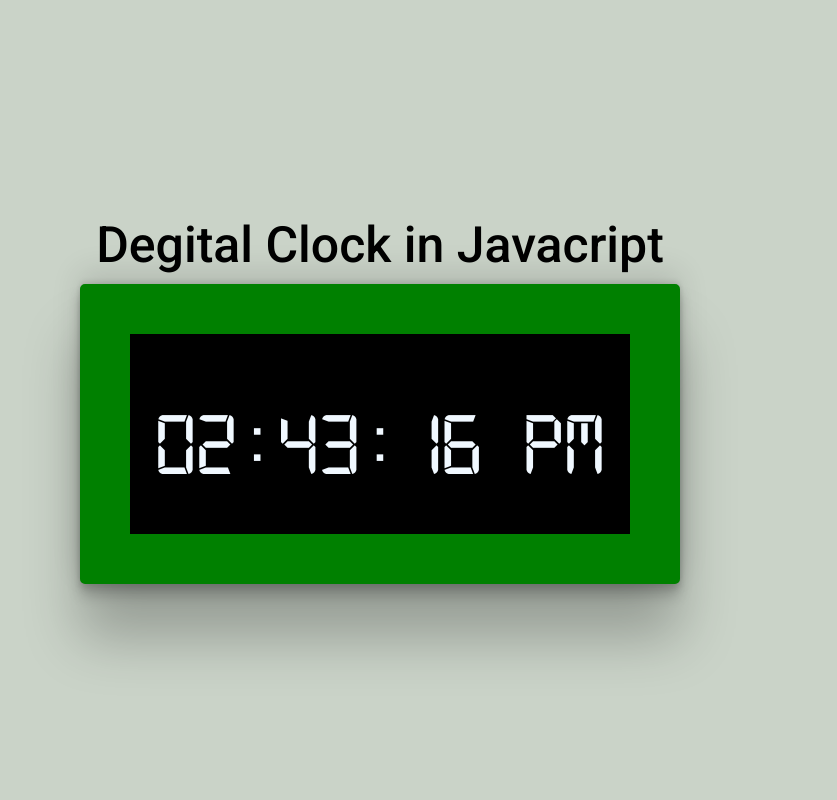
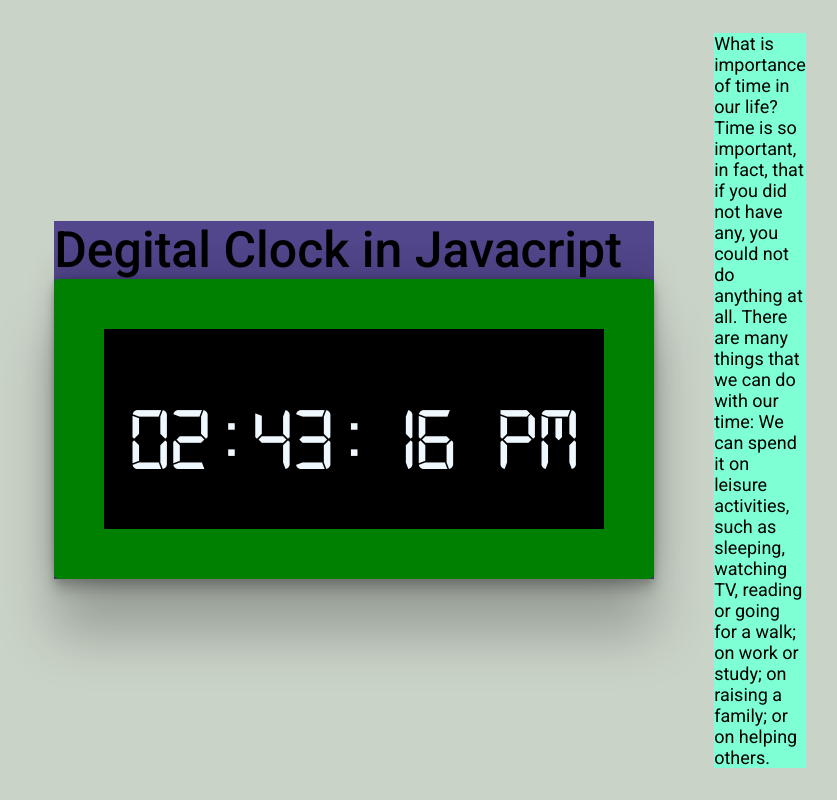
Before and after one commit to YOGESHRAJARAM/challenging_project, a plain HTML site: page digital-clock/index.html in a window 1280 px wide. Shown: the whole page, without its empty margins (20-857 px from the left). Drawn offline with Linux system fonts and the light colour scheme.

Commit message:
adding extra text

```diff
--- a/digital-clock/css/style.css
+++ b/digital-clock/css/style.css
@@ -14,7 +14,7 @@ body{
     width: 100vh;
     background-color: #CAD3C8;
     display: flex;
-    flex-direction: column;
+    flex-direction: row;
     justify-content: center;
     align-items: center;
     user-select: none;
@@ -42,7 +42,16 @@ h2{
     font-family: digital-7;
 
 }
-.page{
+.part1{
+    background-color:rgb(82, 70, 140);
+    margin-left: 100px;
+
+}
+.part2{
     background-color: aquamarine;
-    mask-position: 100,50,;
+    margin-left: 50px;
+    font-family:'Roboto', sans-serif;
+    font-size: large;
+    width: 1000px;
+
 }
--- a/digital-clock/index.html
+++ b/digital-clock/index.html
@@ -5,11 +5,19 @@
         <link rel="stylesheet" href="css/style.css">
     </head>
     <body>
-        <h2> Degital Clock in Javacript</h2>
+        <div class="part1">
 
-            <div class="frame">
-                <div class="clock">Time Start</div>
-            </div>
+         <h2> Degital Clock in Javacript</h2>
+
+         <div class="frame">
+             <div class="clock">Time Start</div>
+         </div>
+        </div>
+       <div class="part2">
+        What is importance of time in our life?
+        Time is so important, in fact, that if you did not have any, you could not do anything at all. There are many things that we can do with our time: We can spend it on leisure activities, such as sleeping, watching TV, reading or going for a walk; on work or study; on raising a family; or on helping others.
+        </div>
+
 
 
 
```
